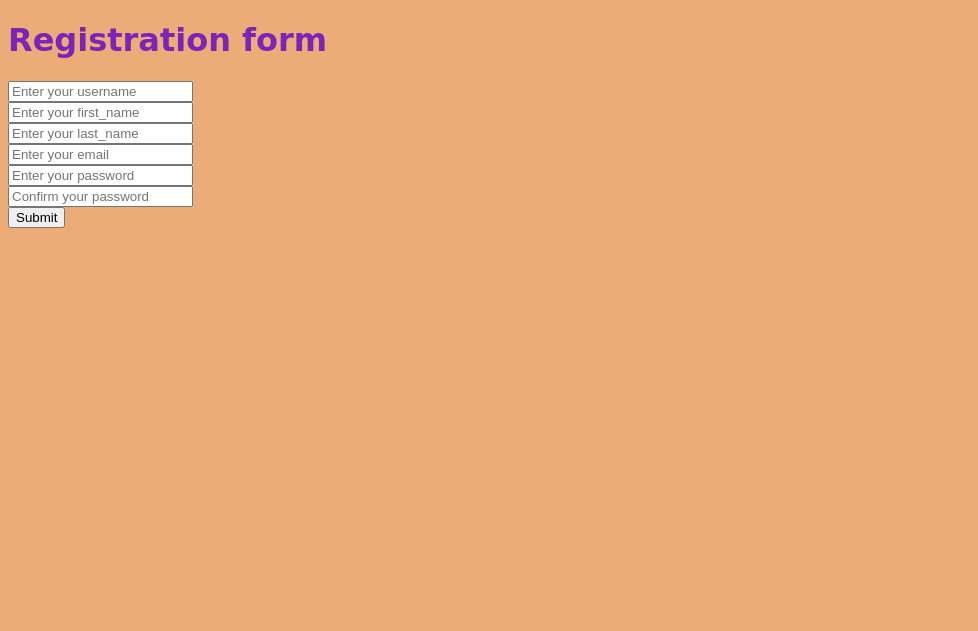
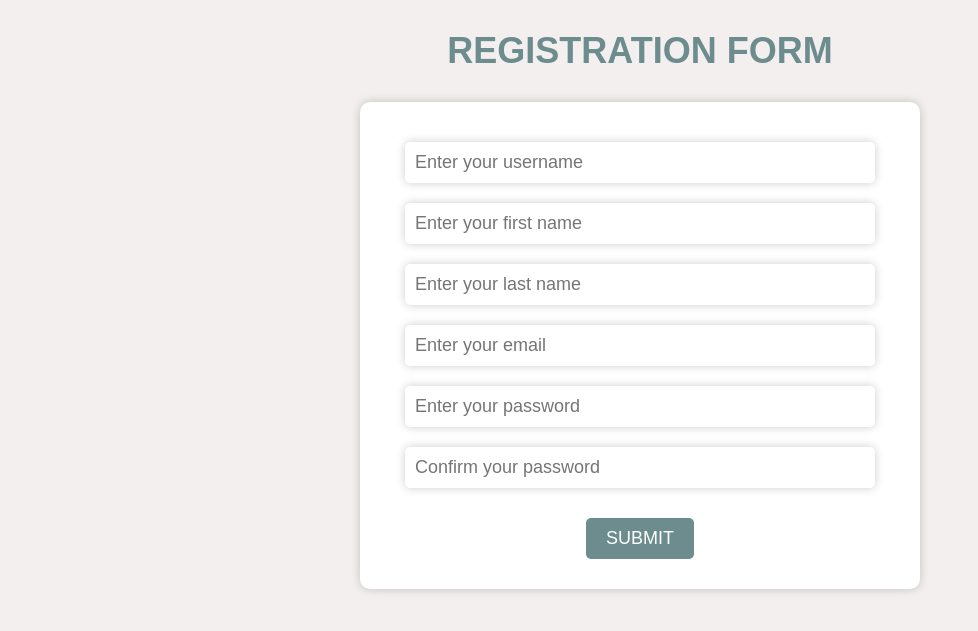
Before and after one commit to aby-595/Travelproject, a Django app: page /credentials/register in a window 1280 px wide. Shown: the top 631 px of the page, without its empty margins (0-978 px from the left). Run offline with Django 4.2, Linux system fonts and the light colour scheme.

Commit message:
Update register.html

```diff
--- a/travelproject/travelproject/templates/register.html
+++ b/travelproject/travelproject/templates/register.html
@@ -2,25 +2,77 @@
 <html lang="en">
 <head>
     <meta charset="UTF-8">
-    <title>Title</title>
+    <title>Registration form</title>
+    <style>
+        body {
+            background-color: #F3EFEF;
+            font-family: Arial, sans-serif;
+            margin: 0;
+            padding: 0;
+        }
+        h1 {
+            color: #6D8C8E;
+            font-size: 36px;
+            margin: 30px 0;
+            text-align: center;
+            text-transform: uppercase;
+        }
+        form {
+            background-color: #FFFFFF;
+            border-radius: 10px;
+            box-shadow: 0px 0px 10px 0px rgba(0,0,0,0.2);
+            margin: 0 auto;
+            max-width: 500px;
+            padding: 30px;
+            text-align: center;
+        }
+        input[type="text"],
+        input[type="email"],
+        input[type="password"] {
+            border: none;
+            border-radius: 5px;
+            box-shadow: 0px 0px 10px 0px rgba(0,0,0,0.2);
+            font-size: 18px;
+            margin: 10px 0;
+            padding: 10px;
+            width: 90%;
+        }
+        input[type="submit"] {
+            background-color: #6D8C8E;
+            border: none;
+            border-radius: 5px;
+            color: #FFFFFF;
+            cursor: pointer;
+            font-size: 18px;
+            margin: 20px 0 0 0;
+            padding: 10px 20px;
+            text-transform: uppercase;
+        }
+        input[type="submit"]:hover {
+            background-color: #567276;
+        }
+        .form-message {
+            color: #6D8C8E;
+            font-size: 18px;
+            margin-top: 20px;
+            text-align: center;
+        }
+    </style>
 </head>
-
-<body style=" background-color: rgb(236, 172, 120)">
-<h1 style="color:rgb(124, 36, 186);font-family:cursive">Registration form</h1>
-<form action="register" method="post">
-    {% csrf_token %}
-    <input type="text" name="username" placeholder="Enter your username"><br>
-    <input type="text" name="first_name" placeholder="Enter your first_name"><br>
-    <input type="text" name="last_name" placeholder="Enter your last_name"><br>
-    <input type="email" name="email" placeholder="Enter your email"><br>
-    <input type="password" name="password" placeholder="Enter your password"><br>
-    <input type="password" name="password1" placeholder="Confirm your password"><br>
-    <input type="submit">
-
-
-</form>
-{% for msg in messages %}
-<h2 style="color:rgb(124, 36, 186);font-family:cursive">{{msg}}</h2>
-{% endfor %}
+<body>
+    <h1>Registration form</h1>
+    <form action="register" method="post">
+        {% csrf_token %}
+        <input type="text" name="username" placeholder="Enter your username">
+        <input type="text" name="first_name" placeholder="Enter your first name">
+        <input type="text" name="last_name" placeholder="Enter your last name">
+        <input type="email" name="email" placeholder="Enter your email">
+        <input type="password" name="password" placeholder="Enter your password">
+        <input type="password" name="password1" placeholder="Confirm your password">
+        <input type="submit" value="Submit">
+    </form>
+    {% for msg in messages %}
+    <div class="form-message">{{msg}}</div>
+    {% endfor %}
 </body>
 </html>
```
